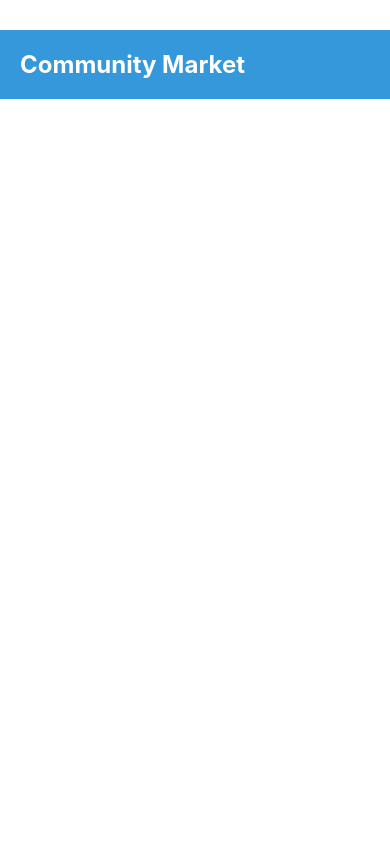
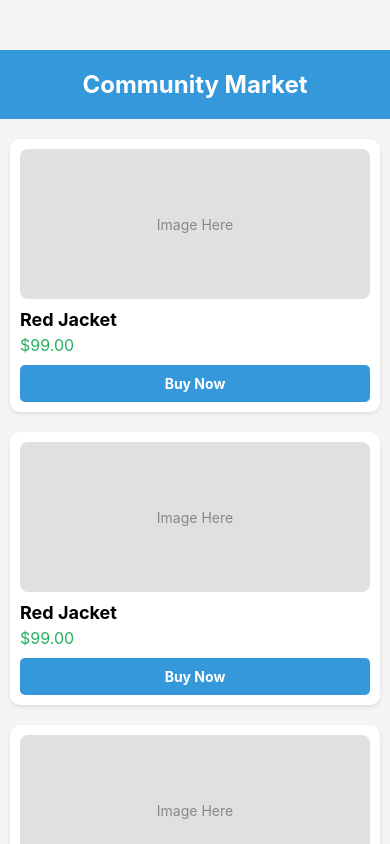
Before and after one commit to Gouranshvaishnavji/market_place_team07, a React Native app: screen / in a window 390 px wide. Built offline with nearby package versions, Linux system fonts and the light colour scheme.

Commit message:
this 7.5 of 7th module

```diff
--- a/App.js
+++ b/App.js
@@ -1,31 +1,48 @@
 import { StatusBar } from 'expo-status-bar';
-import { StyleSheet, Text, View, SafeAreaView } from 'react-native';
+import { StyleSheet, Text, View, Platform, StatusBar as RNStatusBar, ScrollView } from 'react-native';
+
+// 1. We import the Lego Block we made
+import ProductCard from './components/ProductCard';
 
 export default function App() {
   return (
-    <SafeAreaView style={styles.container}>
-      {/* This is our Header */}
+    <View style={styles.container}>
+      {/* HEADER */}
       <View style={styles.header}>
         <Text style={styles.headerText}>Community Market</Text>
       </View>
+
+      {/* BODY - We use ScrollView so we can list many items */}
+      <ScrollView contentContainerStyle={styles.listContainer}>
+        {/* We place our Lego Block 3 times to simulate a list */}
+        <ProductCard />
+        <ProductCard />
+        <ProductCard />
+      </ScrollView>
+
       <StatusBar style="auto" />
-    </SafeAreaView>
+    </View>
   );
 }
 
 const styles = StyleSheet.create({
   container: {
     flex: 1,
-    backgroundColor: '#fff', // White background
+    backgroundColor: '#f5f5f5', // Light grey background for the whole app
+    paddingTop: Platform.OS === 'android' ? RNStatusBar.currentHeight : 50,
   },
   header: {
     padding: 20,
-    backgroundColor: '#3498db', // Blue background
-    marginTop: 30, // Pushes it down so it doesn't hide behind the phone notch
+    backgroundColor: '#3498db',
+    alignItems: 'center',
+    marginBottom: 10, // Space between header and list
   },
   headerText: {
-    color: '#fff', // White text
-    fontSize: 24, // Big text
-    fontWeight: 'bold', // Thick text
+    color: '#fff',
+    fontSize: 24,
+    fontWeight: 'bold',
+  },
+  listContainer: {
+    paddingBottom: 20, // Space at the bottom so the last card isn't cut off
   },
 });
```
Also changed, not shown: components/ProductCard.js (renamed from components/ProductsCard.js).
